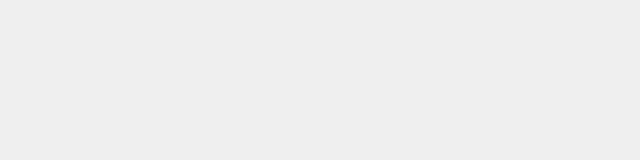
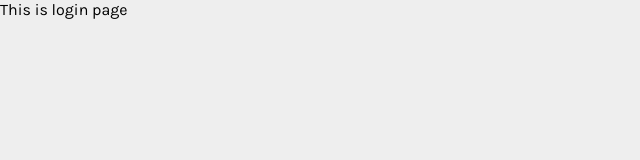
Before and after one commit to Hack-TeeEssGee/frontend, a React (Create React App) app: page /login in a window 1280 px wide. Before the commit this address had no page. Shown: the top 160 px of the page, without its empty margins (0-640 px from the left). Built offline with nearby package versions, Linux system fonts and the light colour scheme.

Commit message:
Added login route;

```diff
--- a/src/App.js
+++ b/src/App.js
@@ -1,10 +1,12 @@
 import { BrowserRouter, Routes, Route } from "react-router-dom";
 import LandingPage from "./views/landingPage";
+import LoginPage from "./views/loginPage";
 
 function App() {
   return (
     <BrowserRouter>
       <Routes>
+        <Route path="/login/" element={<LoginPage />} />
         <Route path="/" element={<LandingPage />} />
       </Routes>
     </BrowserRouter>
--- /dev/null
+++ b/src/views/loginPage.js
@@ -0,0 +1,10 @@
+const LoginPage = () => {
+
+    return (
+        <div className="login-page">
+            This is login page
+        </div>
+    )
+}
+
+export default LoginPage;
```
